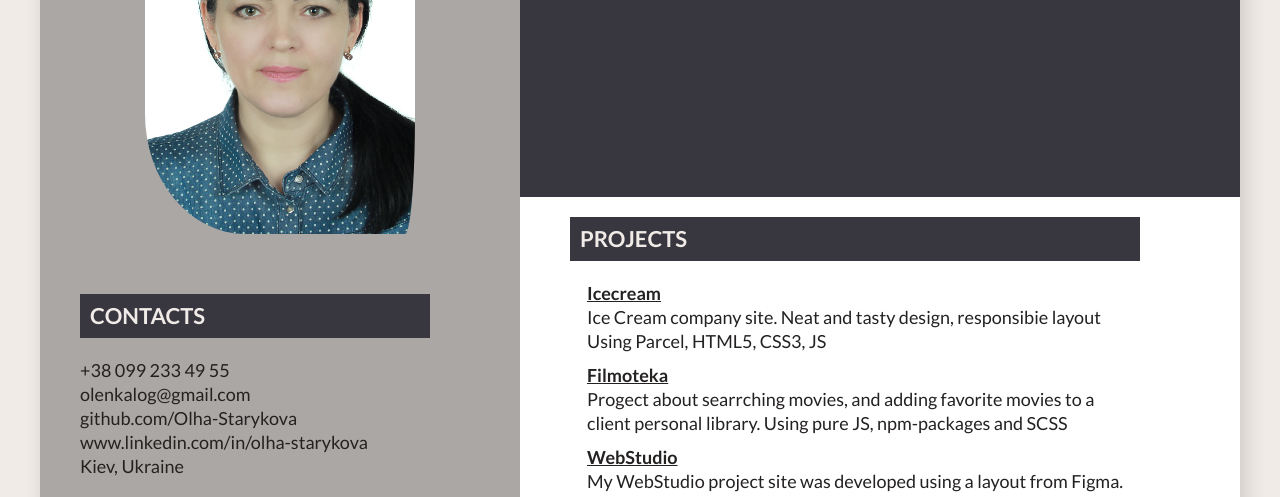
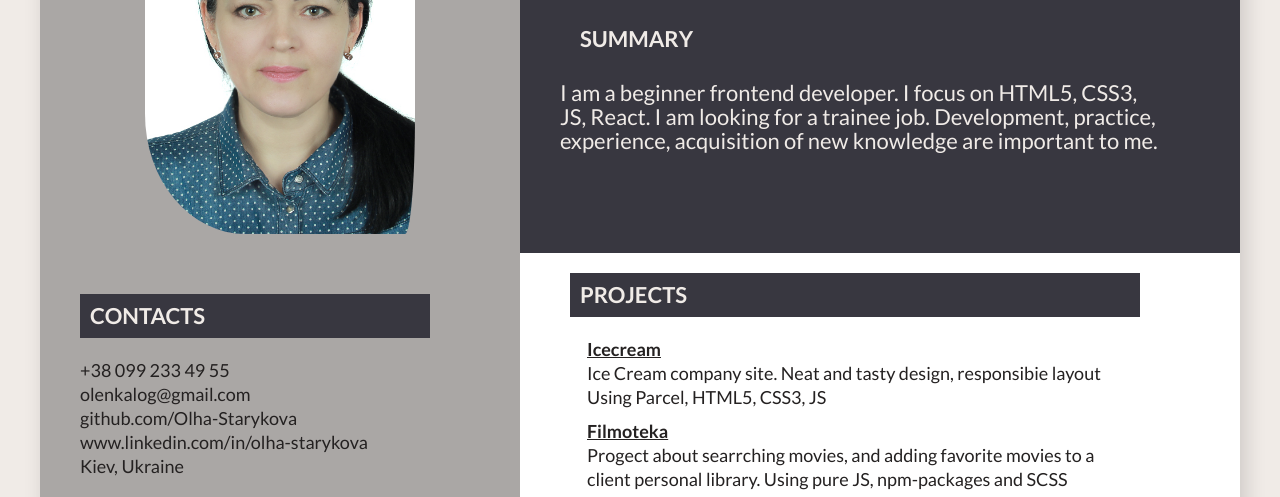
Before and after one commit to Olha-Starykova/resume, a plain HTML site: page index.html in a window 1280 px wide. Shown: the part 206-703 px from the top of the page. Drawn offline with Linux system fonts and the light colour scheme.

```diff
--- a/css/styles.css
+++ b/css/styles.css
@@ -15,7 +15,6 @@
 
 .sidebar {
   background-color: #aaa7a5;;
-  /* width: 370px; */
   padding-top: 40px;
   padding-bottom: 40px;
 }
@@ -164,6 +163,28 @@
   line-height: 89px;
 }
 
+.summary-title{
+  text-transform: uppercase;
+  font-size: 22px;
+  font-weight: 700;
+  line-height: 24px;
+  color: #f0ebe7;
+  margin-left: 60px;
+  margin-top: 30px;
+  }
+
+  .summary-description{
+  display: block;
+  color: #f0ebe7;
+  margin-top: 30px;
+  margin-top: 30px;
+  padding-right: 80px;
+  padding-left: 40px;
+  font-size: 22px;
+  font-weight: 400;
+  line-height: 24px;
+  }
+
 .description {
   font-size: 14px;
   font-weight: 400;
@@ -172,7 +193,7 @@
 }
 
 .info-conteiner {
-  padding-bottom: 200px;
+  padding-bottom: 100px;
   padding-top: 50px;
   background-color: #383740;
 }
--- a/index.html
+++ b/index.html
@@ -13,7 +13,7 @@
   <body>
     <div class="wrapper">
       <aside class="sidebar">
-        <img class="my-foto" src="./images/FotoOlha.jpg" alt="my photo" />
+        <img class="my-foto" src="./images/FotoOlha.jpg" alt="my photo"/>
         <div class="Contacts-conteiner">
           <h2 class="about-me-title">Contacts</h2>
           <nav>
@@ -117,6 +117,10 @@
         <div class="info-conteiner">
           <h1 class="name">Olha Starykova</h1>
           <h2 class="profession">Front-end Developer</h2>
+          <h2 class="summary-title">Summary</h2>
+         <span class="summary-description"> I am a beginner frontend developer. I focus on HTML5,
+            CSS3, JS, React. I am looking for a trainee job. Development, practice, experience,
+            acquisition of new knowledge are important to me.</span>
         </div>
 
         <section class="projects-container">
@@ -205,7 +209,7 @@
               IT School GoIt
             </h2>
             <span class="dz">Frontend Developer</span>
-            <samp class="profession-divider">|</samp>
+            <span class="profession-divider">|</span>
             <span class="profession-time"
               >Septermber 2020 - January 2022
             </span>
@@ -223,7 +227,7 @@
               Institute"
             </h2>
             <span class="dz">Specialist Chemical Engineering</span>
-             <samp class="profession-divider">|</samp>
+             <span class="profession-divider">|</span>
             <span class="profession-time"
               >1995-2001
             </span>
```
